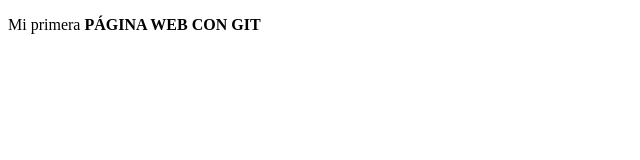
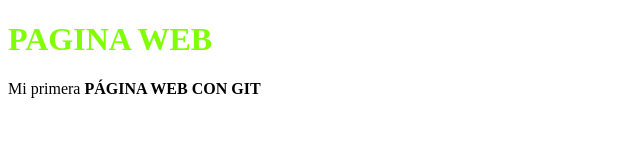
Before and after one commit to MayraG0202/Ejemplo, a plain HTML site: page index.html in a window 1280 px wide. Shown: the whole page, without its empty margins (0-640 px from the left). Drawn offline with Linux system fonts and the light colour scheme.

Commit message:
ENCABEZADO CON COLOR

```diff
--- a/index.html
+++ b/index.html
@@ -7,6 +7,8 @@
     <title>Mi página</title>
 </head>
 <body>
+    <h1 style="color: chartreuse;"> PAGINA WEB</h1>
 <p>Mi primera <strong>PÁGINA WEB CON GIT</strong></p>
+
 </body>
 </html>
```
